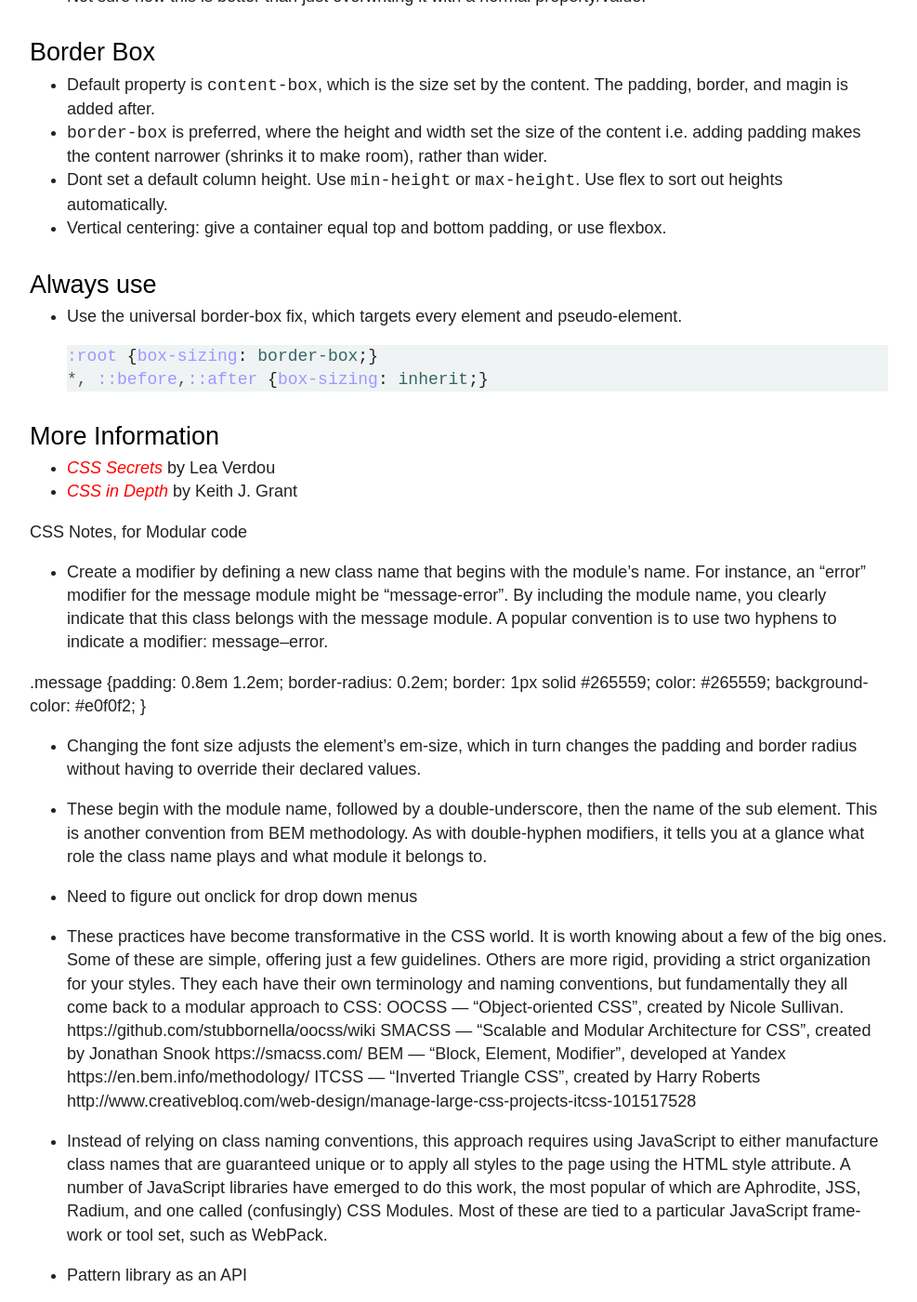
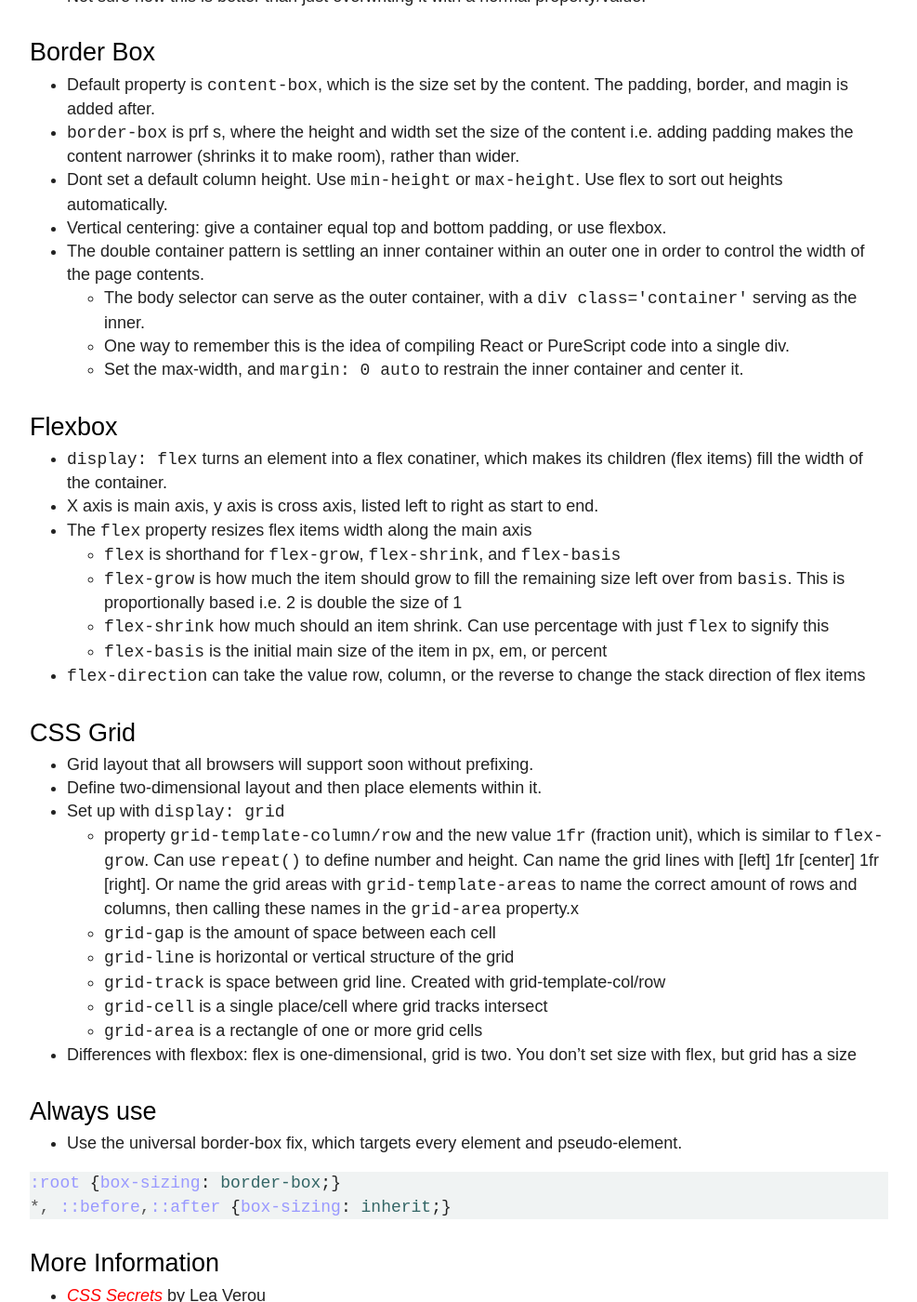
Before and after one commit to janaipakos/janaipakos.github.io, a Jekyll site: the page built from _posts/2016-09-30-CSS-Fixes-for-Website-Refactoring.md, in a window 1280 px wide and 1400 px high, scrolled down 2675 px. Shown: the whole window at 93% size, without its empty margins (146-1133 px from the left). Built offline with Jekyll 4.4.1, drawn with Linux system fonts in a browser that asks for light colours.

````diff
--- a/_includes/nav.html
+++ b/_includes/nav.html
@@ -6,17 +6,17 @@
     <nav role="navigation">
         <ul class="navbar__list">
         {% if page.active == "blog" %}
-            <li class="active navbar--button"><a href="#">Blog</a></li>
+            <li class="active navbar--button"><a href="">Blog</a></li>
         {% else %}
             <li class="navbar--button"><a href="/">Blog</a></li>
         {% endif %}
         {% if page.active == "projects" %}
-            <li class="active navbar--button"><a href="#">Projects</a></li>
+            <li class="active navbar--button"><a href="">Projects</a></li>
         {% else %}
             <li class="navbar--button"> <a href="../projects">Projects</a></li>
         {% endif %}
         {% if page.active == "about" %}
-            <li class="active navbar--button"><a href="#">About</a></li>
+            <li class="active navbar--button"><a href="">About</a></li>
         {% else %}
             <li class="navbar--button"><a href="../about">About</a></li>
         {% endif %}
--- a/_posts/2016-09-30-CSS-Fixes-for-Website-Refactoring.md
+++ b/_posts/2016-09-30-CSS-Fixes-for-Website-Refactoring.md
@@ -76,42 +76,47 @@ More powerful than variables in preprocessors. Useful for reocurring values such
 
 ## Border Box
 - Default property is `content-box`, which is the size set by the content. The padding, border, and magin is added after.
-- `border-box` is preferred, where the height and width set the size of the content i.e. adding padding makes the content narrower (shrinks it to make room), rather than wider.
+- `border-box` is prf s, where the height and width set the size of the content i.e. adding padding makes the content narrower (shrinks it to make room), rather than wider.
 - Dont set a default column height. Use `min-height` or `max-height`. Use flex to sort out heights automatically.
 - Vertical centering: give a container equal top and bottom padding, or use flexbox.
+- The double container pattern is settling an inner container within an outer one in order to control the width of the page contents.
+  - The body selector can serve as the outer container, with a `div class='container'` serving as the inner.
+  - One way to remember this is the idea of compiling React or PureScript code into a single div.
+  - Set the max-width, and `margin: 0 auto` to restrain the inner container and center it.
 
+## Flexbox
+
+- `display: flex` turns an element into a flex conatiner, which makes its children (flex items) fill the width of the container.
+- X axis is main axis, y axis is cross axis, listed left to right as start to end.
+- The `flex` property resizes flex items width along the main axis
+  - `flex` is shorthand for `flex-grow`, `flex-shrink`, and `flex-basis`
+  - `flex-grow` is how much the item should grow to fill the remaining size left over from `basis`. This is proportionally based i.e. 2 is double the size of 1
+  - `flex-shrink` how much should an item shrink. Can use percentage with just `flex` to signify this
+  - `flex-basis` is the initial main size of the item in px, em, or percent
+- `flex-direction` can take the value row, column, or the reverse to change the stack direction of flex items
+
+## CSS Grid
+- Grid layout that all browsers will support soon without prefixing.
+- Define two-dimensional layout and then place elements within it.
+- Set up with `display: grid`
+  - property `grid-template-column/row` and the new value `1fr` (fraction unit), which is similar to `flex-grow`. Can use `repeat()` to define number and height. Can name the grid lines with [left] 1fr [center] 1fr [right]. Or name the grid areas with `grid-template-areas` to name the correct amount of rows and columns, then calling these names in the `grid-area` property.x
+  - `grid-gap` is the amount of space between each cell
+  - `grid-line` is horizontal or vertical structure of the grid
+  - `grid-track` is space between grid line. Created with grid-template-col/row
+  - `grid-cell` is a single place/cell where grid tracks intersect
+  - `grid-area` is a rectangle of one or more grid cells
+- Differences with flexbox: flex is one-dimensional, grid is two. You don't set size with flex, but grid has a size
 
 ## Always use
+
 - Use the universal border-box fix, which targets every element and pseudo-element.
+
 ```css
 :root {box-sizing: border-box;}
 *, ::before,::after {box-sizing: inherit;}
 ```
 
 ## More Information
-- [*CSS Secrets*](http://lea.verou.me/) by Lea Verdou
+
+- [*CSS Secrets*](http://lea.verou.me/) by Lea Verou
 - [*CSS in Depth*](https://www.manning.com/books/css-in-depth) by Keith J. Grant
-
-CSS Notes, for Modular code
-
-- Create a modifier by defining a new class name that begins with the module’s name. For instance, an “error” modifier for the message module might be “message-error”. By including the module name, you clearly indicate that this class belongs with the message module. A popular convention is to use two hyphens to indicate a modifier: message--error.
-
-.message {padding: 0.8em 1.2em; border-radius: 0.2em; border: 1px solid #265559; color: #265559; background-color: #e0f0f2;
-}
-
-- Changing the font size adjusts the element’s em-size, which in turn changes the padding and border radius without having to override their declared values.
-
-- These begin with the module name, followed by a double-underscore, then the name of the sub element. This is another convention from BEM methodology. As with double-hyphen modifiers, it tells you at a glance what role the class name plays and what module it belongs to.
-
-- Need to figure out onclick for drop down menus
-
-- These practices have become transformative in the CSS world. It is worth knowing about a few of the big ones. Some of these are simple, offering just a few guidelines. Others are more rigid, providing a strict organization for your styles. They each have their own terminology and naming conventions, but fundamentally they all come back to a modular approach to CSS:
-OOCSS — “Object-oriented CSS”, created by Nicole Sullivan. https://github.com/stubbornella/oocss/wiki
-SMACSS — “Scalable and Modular Architecture for CSS”, created by Jonathan Snook https://smacss.com/
-BEM — “Block, Element, Modifier”, developed at Yandex https://en.bem.info/methodology/
-ITCSS — “Inverted Triangle CSS”, created by Harry Roberts http://www.creativebloq.com/web-design/manage-large-css-projects-itcss-101517528
-
-
-- Instead of relying on class naming conventions, this approach requires using JavaScript to either manufacture class names that are guaranteed unique or to apply all styles to the page using the HTML style attribute. A number of JavaScript libraries have emerged to do this work, the most popular of which are Aphrodite, JSS, Radium, and one called (confusingly) CSS Modules. Most of these are tied to a particular JavaScript framework or tool set, such as WebPack.
-
-- Pattern library as an API
````
